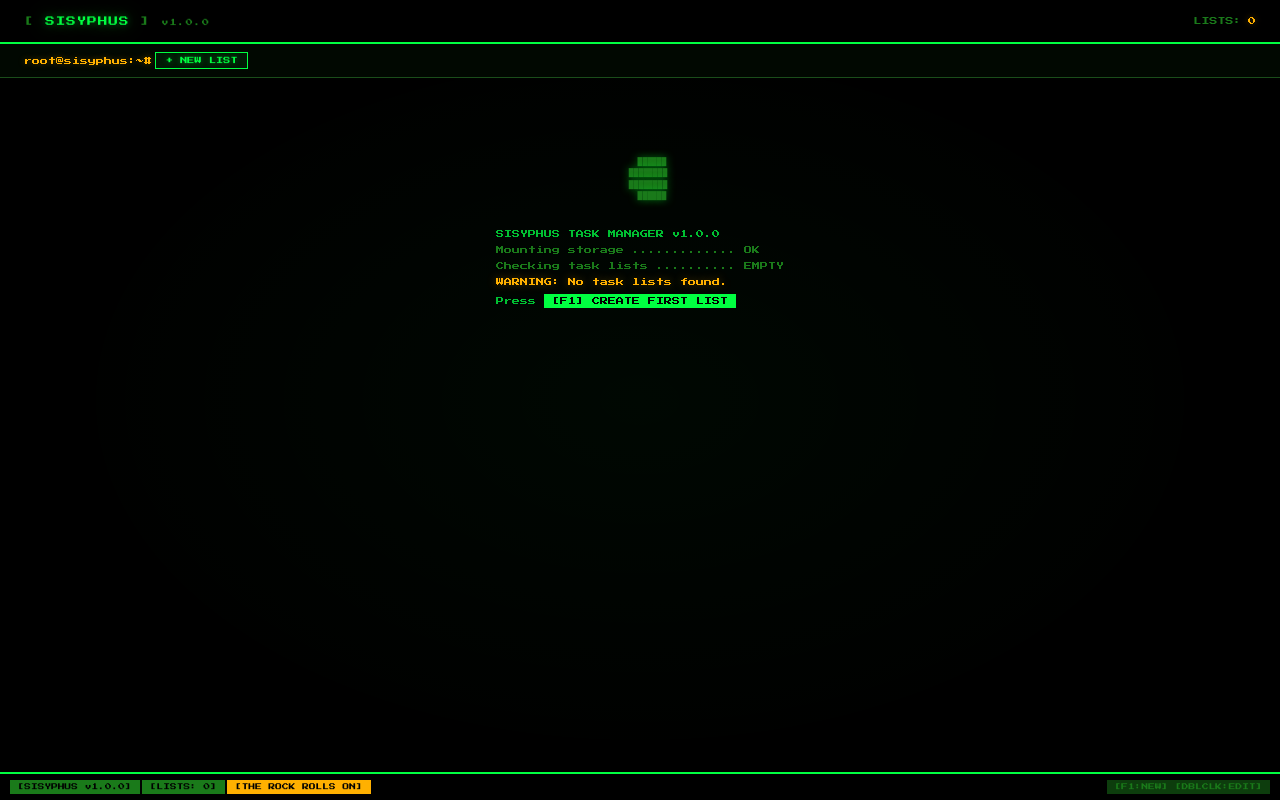
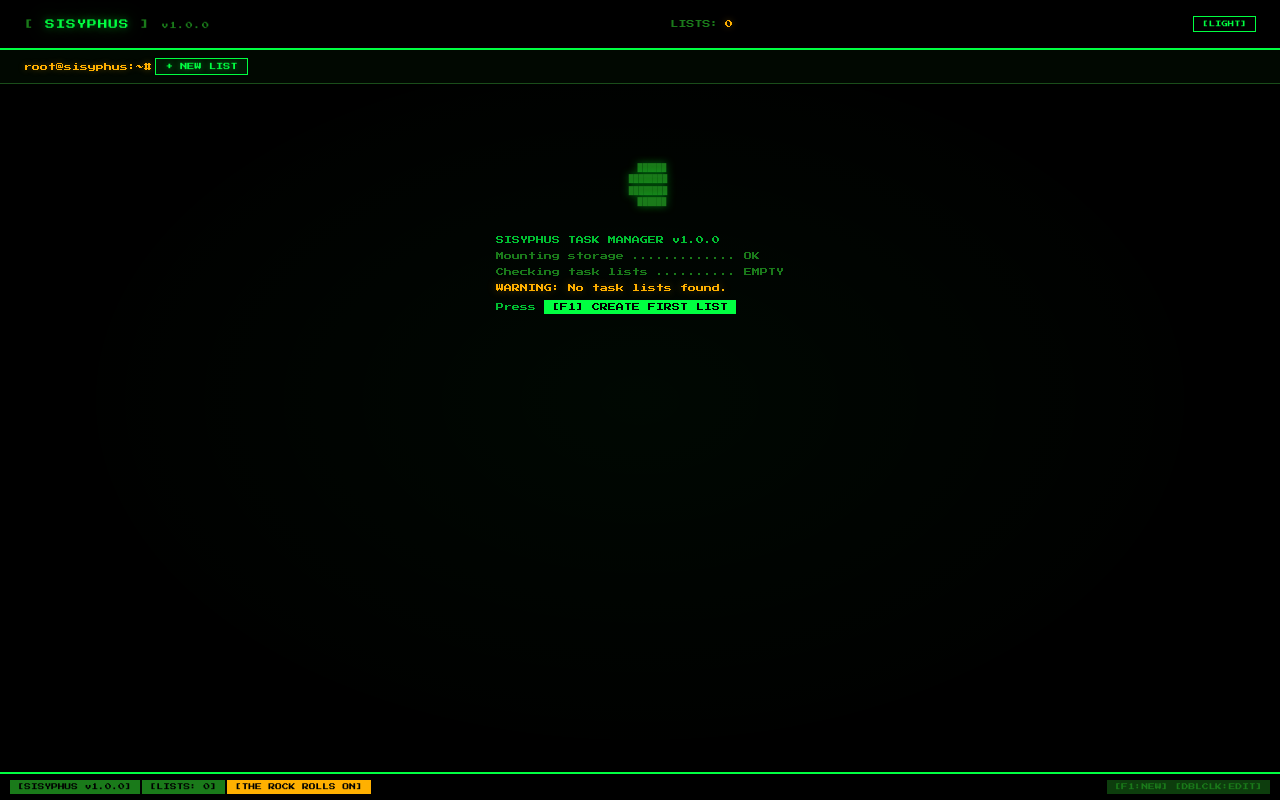
Before and after one commit to its-me-mayday/sisyphus, a Svelte app in the folder apps/frontend/: page / in a window 1280 px wide. Built offline with nearby package versions, Linux system fonts and the light colour scheme.

Commit message:
style(frontend): setup theme light or dark

```diff
--- a/apps/frontend/src/App.svelte
+++ b/apps/frontend/src/App.svelte
@@ -40,6 +40,14 @@
   function handleDndFinalize(e) {
     lists.reorderLists(e.detail.items);
   }
+
+  // theme
+let isDark = localStorage.getItem('sisyphus_theme') !== 'light';
+
+$: {
+  document.body.classList.toggle('light', !isDark);
+  localStorage.setItem('sisyphus_theme', isDark ? 'dark' : 'light');
+}
 </script>
 
 <div class="app">
@@ -54,6 +62,9 @@
       <span class="label">LISTS:</span>
       <span class="val">{$lists.length}</span>
     </div>
+    <button class="theme-btn" on:click={() => isDark = !isDark}>
+  {isDark ? '[LIGHT]' : '[DARK]'}
+</button>
   </header>
 
   <div class="prompt-bar">
@@ -268,4 +279,19 @@
   }
   .amber { background: var(--amber) !important; }
   .right { margin-left: auto; background: var(--dim) !important; color: var(--muted) !important; }
+
+  .theme-btn {
+  background: none;
+  border: 1px solid var(--border-bright);
+  color: var(--text-primary);
+  font-family: var(--font-pixel);
+  font-size: 0.4rem;
+  cursor: pointer;
+  padding: 0.25rem 0.5rem;
+  transition: all 0.1s;
+}
+.theme-btn:hover {
+  background: var(--accent-subtle);
+  color: var(--accent);
+}
 </style>
--- a/apps/frontend/src/app.css
+++ b/apps/frontend/src/app.css
@@ -83,3 +83,33 @@ body::after {
 
 ::selection { background: var(--accent); color: #000; }
 :focus-visible { outline: 2px solid var(--accent); outline-offset: 0; }
+
+/* LIGHT THEME */
+body.light {
+  --bg:            #f0f0e8;
+  --card-bg:       #e8e8e0;
+  --header-bg:     rgba(240, 240, 232, 0.92);
+  --input-bg:      #f0f0e8;
+
+  --border:        #8a9a6a;
+  --border-bright: #2a6a2a;
+  --border-faint:  #c8c8b8;
+
+  --text-primary:  #1a3a1a;
+  --text-secondary:#2a5a2a;
+  --muted:         #6a8a6a;
+  --dim:           #a0b890;
+
+  --accent:        #2a6a2a;
+  --accent-subtle: rgba(42, 106, 42, 0.08);
+  --accent-glow:   rgba(42, 106, 42, 0.3);
+
+  --amber:         #8a5a00;
+  --amber-glow:    rgba(138, 90, 0, 0.3);
+
+  --green:         #2a6a2a;
+  --danger:        #aa2222;
+}
+
+body.light::before { display: none; }
+body.light::after  { display: none; }
```
